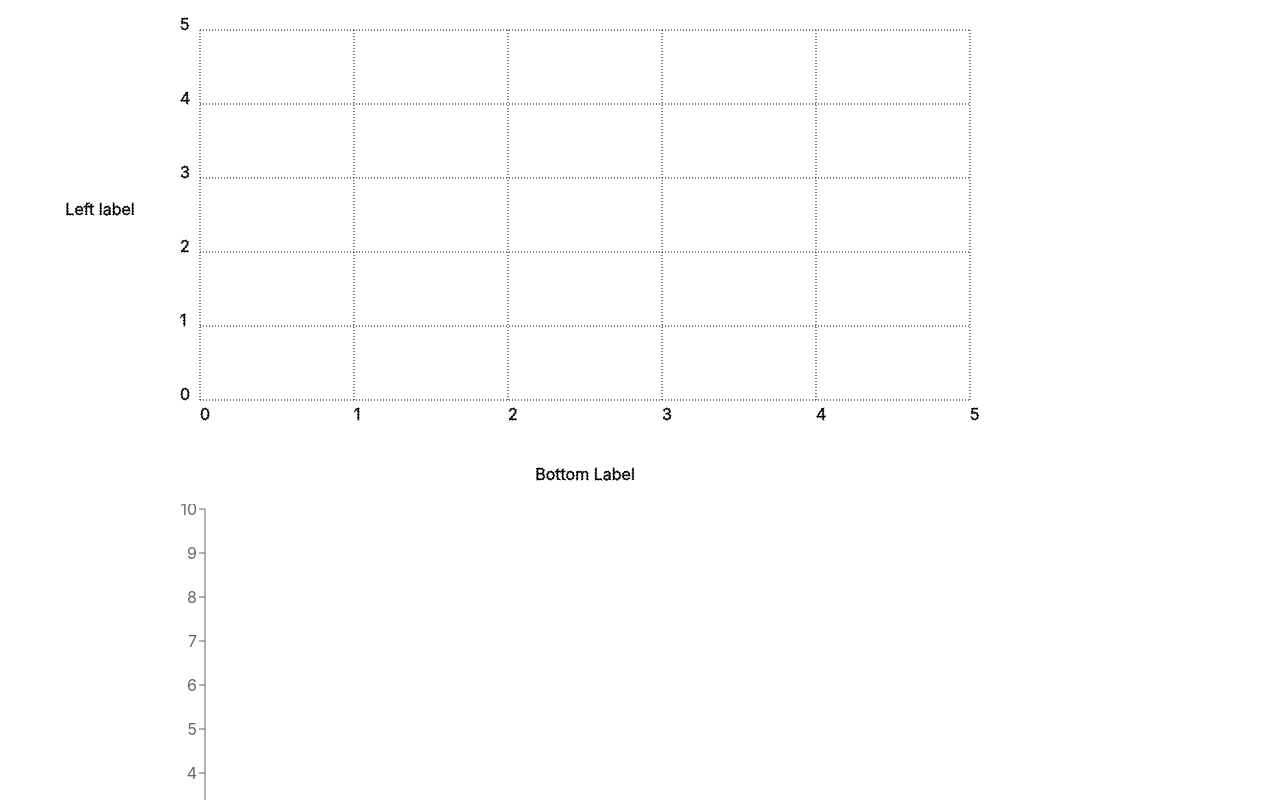
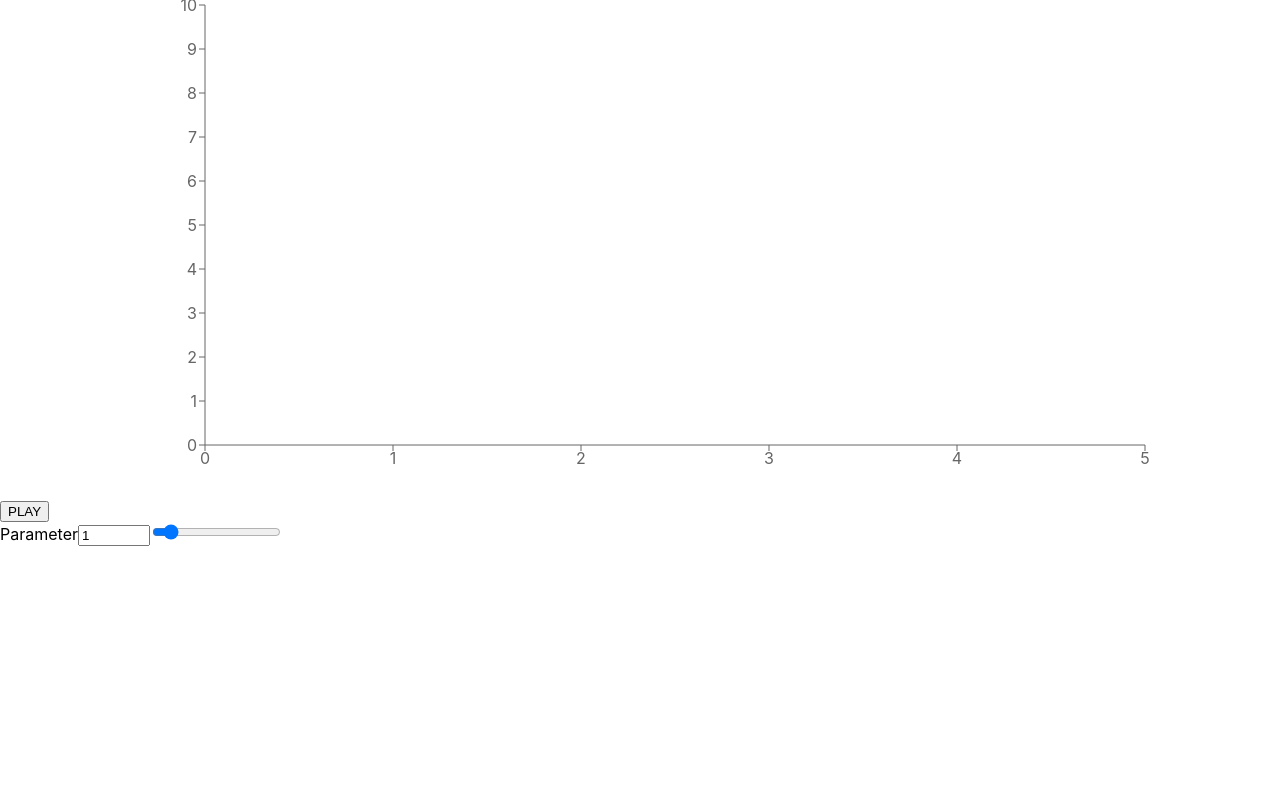
Before and after one commit to mrkobhrai/drawing-sounds, a React (Create React App) app in the folder frontend/: page / in a window 1280 px wide. Shown: the top 800 px of the page. Built offline with nearby package versions, Linux system fonts and the light colour scheme.

Commit message:
Migrate from manual graphing to rechartjs graphing

```diff
--- a/frontend/src/App.tsx
+++ b/frontend/src/App.tsx
@@ -1,16 +1,15 @@
 import React, {ChangeEvent, useRef, useState} from 'react';
 import './App.css';
-import InputGraph from "./InputGraph";
 import SoundGenerator from './SoundGenerator';
 import PointFetcher from './PointFetcher';
 import SoundGraph from './SoundGraph';
 
 function App() {
-  const graphRef = useRef<InputGraph>(null);
+  const graphRef = useRef<SoundGraph>(null);
   const [soundGenerator, setSoundGenerator] = useState<SoundGenerator>(new SoundGenerator());
   const [pointFetcher, setPointFetcher] = useState<PointFetcher>(new PointFetcher());
   const [parameter, setParameter] = useState(1);
-  const [inputGraph] = useState(<InputGraph ref={graphRef} soundGenFunc={soundGenerator.generateSound} fetchDataFunc={pointFetcher.fetchData} />)
+  const [inputGraph] = useState(<SoundGraph ref={graphRef}  soundGenFunc={soundGenerator.generateSound} getDataFunc={pointFetcher.fetchData} />)
 
   const updateParameter: (event: ChangeEvent<HTMLInputElement>) => void = (event) => {
     setParameter(parseFloat(event.target.value))
@@ -18,7 +17,7 @@ function App() {
 
   return <div>
     {inputGraph}
-    <button onClick={() => graphRef.current?.resetPoints()}>RESET</button>
+    {/* <button onClick={() => graphRef.current?.resetPoints()}>RESET</button> */}
     <button onClick={soundGenerator.playFromStart}>PLAY</button>
     <div/>
     <label> Parameter
--- a/frontend/src/InputGraph.tsx
+++ /dev/null
@@ -1,200 +0,0 @@
-import styles from './SASSStyles.module.scss'
-import GraphPoint from "./GraphPoint";
-import React from "react";
-import SoundGraph from './SoundGraph';
-
-interface GeneratedPoint {
-    x: number,
-    y: number,
-}
-
-interface Props {
-    width?: number,
-    height?: number,
-    no_horiz_subdivisions?: number,
-    no_vert_subdivisions?: number,
-    soundGenFunc: (points: GeneratedPoint[]) => void,
-    fetchDataFunc: (points: number[][]) => Promise<number[][]>,
-}
-
-interface State{
-    nextPointId: number,
-    points: Map<number, GraphPoint>,
-    generatedPoints: Map<number, GeneratedPoint>,
-}
-
-class InputGraph extends React.Component<Props, State> {
-    width = this.props.width ?? 1000
-    widthLeftOffset = 200
-    widthRightOffset = 30
-    height = this.props.height ?? 500
-    heightTopOffset = 30
-    heightBottomOffset = 100
-    no_horiz_subdivisions = this.props.no_horiz_subdivisions ?? 5
-    no_vert_subdivisions = this.props.no_vert_subdivisions ?? 5
-
-    state: State = {
-        nextPointId: 0,
-        points: new Map(),
-        generatedPoints: new Map(),
-    }
-
-    normalizePoints: (points: GraphPoint[]) => number[][] = (points) => {
-        return Array.from(points.values()).map(point => [this.getXCoordFromX(point.x), this.getYCoordFromY(point.y)])
-    }
-
-    handleRemovePoint: (event: React.MouseEvent, id: number) => void = async (event: React.MouseEvent, id: number) => {
-        event.stopPropagation()
-        this.state.points.delete(id)
-        const data = await this.props.fetchDataFunc(this.normalizePoints(Array.from(this.state.points.values())));
-        this.setGeneratedPoints(data[0])
-        this.generateSounds();
-        this.setState({})
-    }
-
-    getNormalizedGeneratedPoints: () => { x: number; y: number; }[] = () => Array.from(this.state.generatedPoints.values()).map(p => {
-        return {
-            x: this.getXFromXCoord(p.x),
-            y: this.getYFromYCoord(p.y),
-        }
-    });
-
-    generateSounds: () => void = () => {
-        this.props.soundGenFunc(this.getNormalizedGeneratedPoints());
-    }
-
-    handleNewPoint: (event: React.MouseEvent) => void = async (event: React.MouseEvent) => {
-        const x = event.clientX
-        const y = event.clientY
-        if (x < this.widthLeftOffset || x > this.width - this.widthRightOffset || y < this.heightTopOffset || y > this.height - this.heightBottomOffset) {
-            return
-        }
-        const id = this.state.nextPointId
-        const point = new GraphPoint({id, x, y, handleClick: (event) => this.handleRemovePoint(event, id)})
-        this.state.points.set(this.state.nextPointId, point)
-        const data = await this.props.fetchDataFunc(this.normalizePoints(Array.from(this.state.points.values())));
-        this.setGeneratedPoints(data[0])
-        this.generateSounds();
-        this.setState({nextPointId: this.state.nextPointId + 1})
-    }
-
-    generateLines = () => {
-        const points = Array.from(this.state.points.values()).sort((point1, point2) => {
-            return point1.compareTo(point2)
-        })
-        const lines = []
-        for (let i = 0; i < points.length - 1; i++) {
-            const leftPoint = points[i];
-            const rightPoint = points[i + 1]
-            lines.push(<line key={`line${i}`} className={styles.betweenPoints} x1={leftPoint.x} x2={rightPoint.x} y1={leftPoint.y} y2={rightPoint.y}/>)
-        }
-        return lines
-    }
-
-    getXFromXCoord = (xCoord: number) => {
-        const graphWidth = this.width - this.widthLeftOffset - this.widthRightOffset;
-        const xProportion = (xCoord - this.widthLeftOffset) / graphWidth;
-        const x = xProportion * this.no_horiz_subdivisions;
-        return x;
-    }
-
-    getYFromYCoord = (yCoord: number) => {
-        const graphHeight = this.height - this.heightBottomOffset - this.heightTopOffset;
-        const yProportion = 1 - (yCoord - this.heightTopOffset) / graphHeight;
-        const y = yProportion * this.no_vert_subdivisions;
-        return y;
-    }
-
-    getYCoordFromY = (y: number) => {
-        const graphHeight = this.height - this.heightBottomOffset - this.heightTopOffset;
-        const yProportion = y / this.no_vert_subdivisions;
-        const yCoord = (1 - yProportion) * graphHeight + this.heightTopOffset;
-        return yCoord;
-    }
-
-    getXCoordFromX = (x: number) => {
-        const graphWidth = this.width - this.widthLeftOffset - this.widthRightOffset;
-        const xProportion = x / this.no_horiz_subdivisions;
-        const xCoord = xProportion * graphWidth + this.widthLeftOffset;
-        return xCoord;
-    }
-
-    generateVerticalDivisions = () => {
-        const lines = []
-        const toDivideLength = this.width - this.widthLeftOffset - this.widthRightOffset;
-        let cnt = 0;
-        for (let x = 0; x <= toDivideLength; x = x + (toDivideLength / (this.no_vert_subdivisions))) {
-            lines.push(<line key={`vertical-division${cnt}`} x1={this.widthLeftOffset + x} x2={this.widthLeftOffset + x} y1={this.heightTopOffset} y2={this.height - this.heightBottomOffset}/>)
-            lines.push(<text key={`vertical-division${cnt}-text`} x={this.widthLeftOffset + x} y={this.height - this.heightBottomOffset + 20}>{cnt}</text>)
-            cnt++
-        }
-
-        lines.push(<text key={`vertical-division-label`} x={this.widthLeftOffset + toDivideLength / 2} y={this.height - 20} textAnchor='middle'>Bottom Label</text>)
-        return <g className={styles.grid} id="xGrid ">
-            {lines}
-        </g>
-    }
-
-    generateHorizontalDivisions = () => {
-        const lines = []
-        const toDivideLength = this.height - this.heightTopOffset - this.heightBottomOffset;
-        let cnt = this.no_horiz_subdivisions;
-        for (let y = 0; y <= toDivideLength; y = y + (toDivideLength / (this.no_horiz_subdivisions))) {
-            lines.push(<line key={`horizontal-division${cnt}`} x1={this.widthLeftOffset} x2={this.width - this.widthRightOffset} y1={y + this.heightTopOffset} y2={y + this.heightTopOffset}/>)
-            lines.push(<text key={`horizontal-division${cnt}-text`} x={this.widthLeftOffset - 20} y={y + this.heightTopOffset}>{cnt}</text>)
-            cnt--
-        }
-
-        lines.push(<text key={`horizontal-division-label`} x={this.widthLeftOffset / 2} y={this.heightTopOffset + toDivideLength / 2} textAnchor='middle'>Left label</text>)
-        return <g className={styles.grid} id="yGrid">
-            {lines}
-        </g>
-    }
-
-    resetPoints = () => {
-        this.state.points = new Map()
-        this.state.nextPointId = 0
-        this.state.generatedPoints = new Map()
-        this.generateSounds();
-        this.setState({})
-    }
-
-    setGeneratedPoints = (ys: number[]) => {
-        const handleClick = () => {};
-        const generatedPoints = new Map();
-        const graphWidth = this.width - this.widthLeftOffset - this.widthRightOffset;
-        const resolution = graphWidth / ys.length;
-        ys.forEach((rawY, index) => {
-            const id = this.state.nextPointId;
-            this.state.nextPointId = id + 1;
-            const x = index * resolution + this.widthLeftOffset;
-            const y = this.getYCoordFromY(rawY)
-            if (y >= this.heightTopOffset && y <= this.height - this.heightBottomOffset) {
-                generatedPoints.set(id, {x, y});
-            }
-        })
-        this.state.generatedPoints = generatedPoints
-        this.setState({});
-    }
-
-    render() {
-        return (
-            <div>
-                <svg className={styles.graph} width={this.width} height={this.height} onClick={this.handleNewPoint} fill='black'>
-                    {/* Grid lines and labels*/}
-                    {this.generateVerticalDivisions()}
-                    {this.generateHorizontalDivisions()}
-                    {this.generateLines()}
-                    {
-                        Array.from(this.state.points.values()).map(point => {
-                            return point.render()
-                        })
-                    }
-                </svg>
-                <SoundGraph width={this.width} height={this.height} getDataFunc={this.getNormalizedGeneratedPoints} />
-            </div>
-        );
-    }
-}
-
-export default InputGraph
--- a/frontend/src/SoundGraph.tsx
+++ b/frontend/src/SoundGraph.tsx
@@ -1,26 +1,31 @@
-import { domain } from "process";
 import React from "react";
 import { Line, XAxis, YAxis, Tooltip, ComposedChart, Scatter } from 'recharts';
 
 interface Props {
-    width: number,
-    height: number,
-    getDataFunc: () => { x: number; y: number; }[]
+    width?: number,
+    height?: number,
+    getDataFunc: (points: number[][]) => Promise<number[][]>
+    soundGenFunc: (points: {
+                            x: number;
+                            y: number;
+                        }[]) => void
 }
 
 interface State {
     userPoints: { x: number; y: number; }[]
+    generatedPoints: { x: number; y: number; }[]
 }
 
 class SoundGraph extends React.Component<Props, State> {
     maxX = 5
     maxY = 10
-    width = this.props.width
-    height = this.props.height
+    width = this.props.width ?? 1000
+    height = this.props.height ?? 500
     axisLength = 50
 
     state: State = {
-        userPoints: []
+        userPoints: [],
+        generatedPoints: []
     }
 
     handleClick = (e:any) => {
@@ -31,21 +36,34 @@ class SoundGraph extends React.Component<Props, State> {
             const y = this.calcYFromYCoord(yCoord);
             console.log(xCoord, yCoord);
             this.setState({ userPoints: [...this.state.userPoints, {x, y}]})
+            this.onPlot();
         }
     };
 
-    calcXFromXCoord = (xCoord: number) => (xCoord - this.axisLength) / (this.width - this.axisLength) * this.maxX
+    calcXFromXCoord = (xCoord: number) => (xCoord - this.axisLength) / (this.width - this.axisLength) * this.maxX;
 
-    calcYFromYCoord = (yCoord: number) => this.maxY - (yCoord / (this.height - this.axisLength) * this.maxY)
+    calcYFromYCoord = (yCoord: number) => this.maxY - (yCoord / (this.height - this.axisLength) * this.maxY);
+
+    getUserPoints: () => number[][] = () => {
+        return this.state.userPoints.map(point => [point.x, point.y])
+    }
+
+    onPlot = async () => {
+        const userData = this.getUserPoints();
+        const generatedData = (await this.props.getDataFunc(userData))[0];
+        const xDistribution = this.maxX / generatedData.length;
+        const structuredGeneratedData = generatedData.filter((y)=> y >= 0).map((y, i) => ({x: xDistribution * i, y: y}));
+        this.props.soundGenFunc(structuredGeneratedData);
+        this.state.generatedPoints = structuredGeneratedData;
+        this.setState({});
+    }
 
     render () {
-            const generatedData = this.props.getDataFunc();
-            const userData = this.state.userPoints;
             return (
                 <div style={{marginLeft:"150px"}}>
                     <ComposedChart width={this.width} height={this.height} onClick={this.handleClick} >
-                        <Line type="monotone" dataKey="y" dot={false}  data={generatedData} />
-                        <Scatter dataKey="y" fill="red" data={userData} />
+                        <Line type="monotone" dataKey="y" dot={false}  data={this.state.generatedPoints} />
+                        <Scatter dataKey="y" fill="red" data={this.state.userPoints} />
                         <XAxis type="number" dataKey="x" domain={[0, this.maxX]} interval={0} tickCount={this.maxX + 1} height={this.axisLength} />
                         <YAxis type="number" domain={[0, this.maxY]} interval={0} tickCount={this.maxY + 1} width={this.axisLength} />
                         <Tooltip />
```
